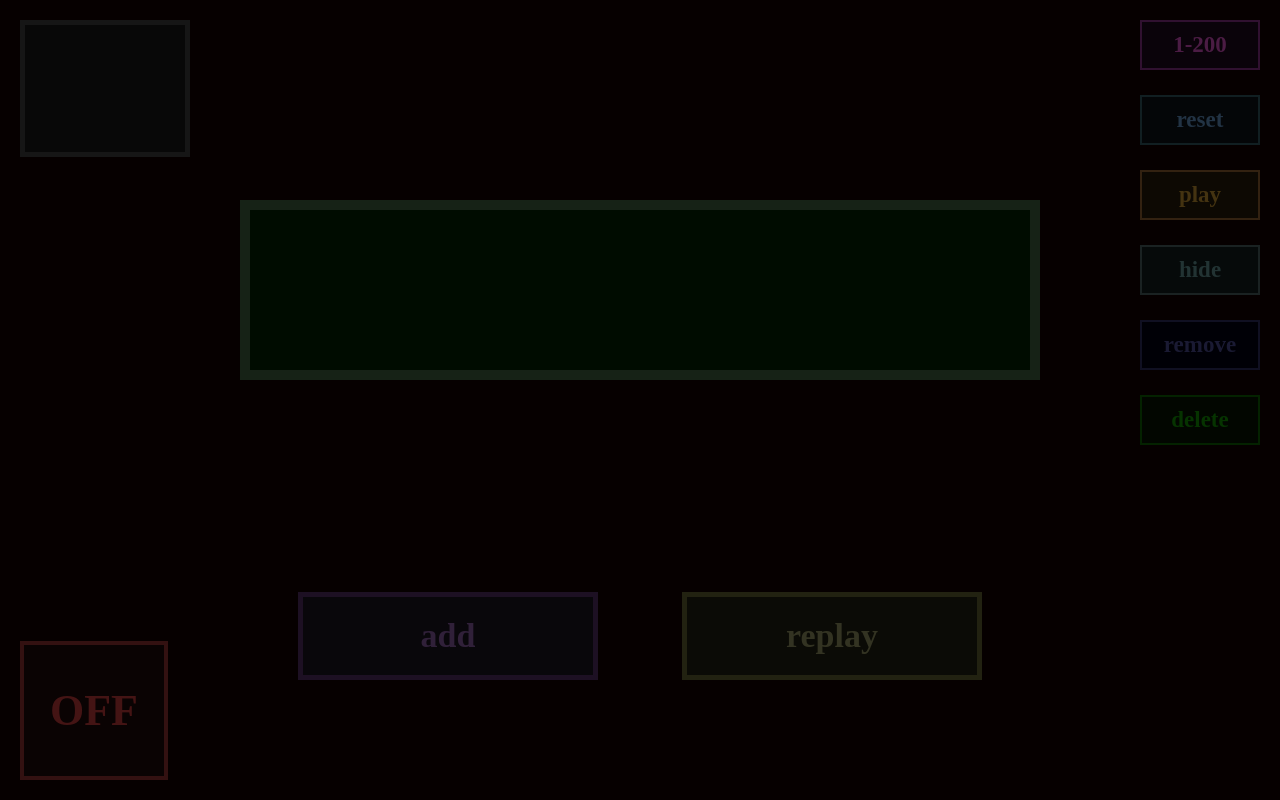
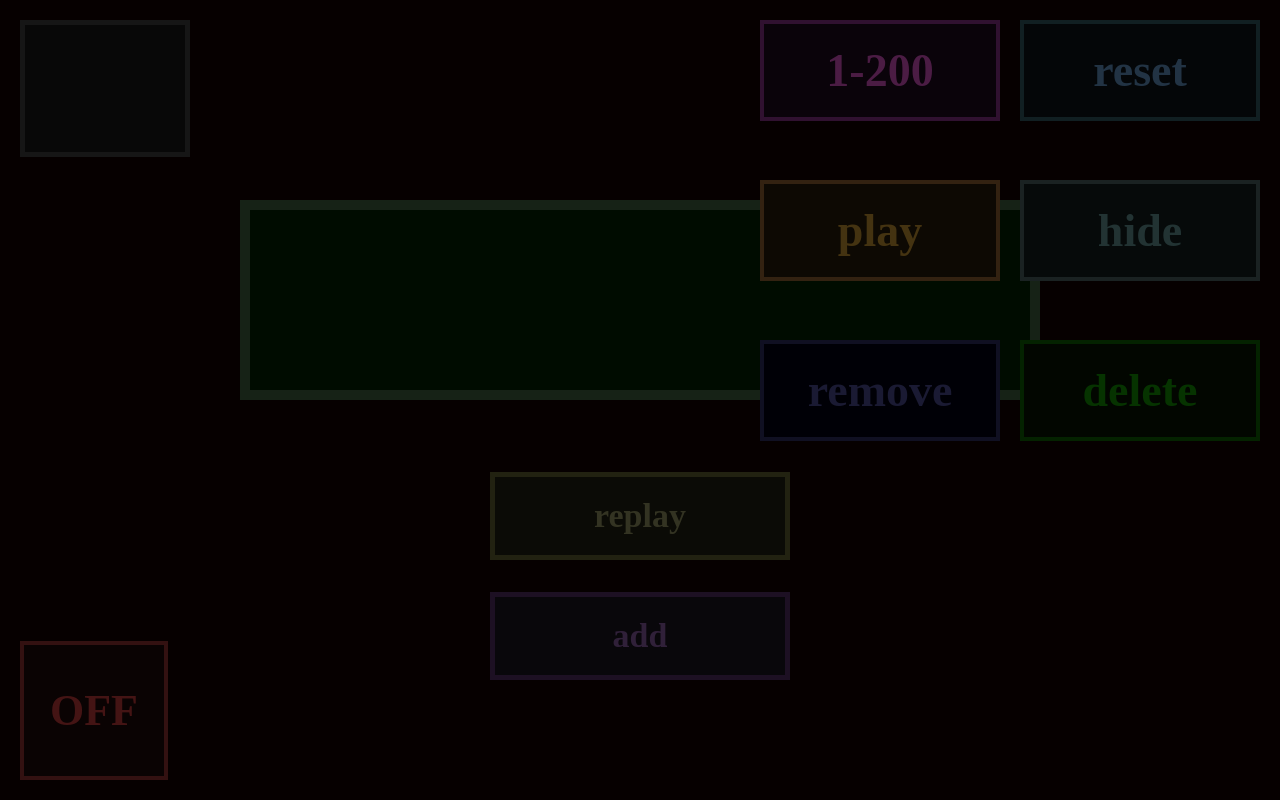
Before and after one commit to jphtml/a, a plain HTML site: page index.html in a window 1280 px wide. Drawn offline with Linux system fonts and the light colour scheme.

Commit message:
Add files via upload

```diff
--- a/styles/index.css
+++ b/styles/index.css
@@ -185,9 +185,31 @@ button:focus {outline:0;}
 	.del {top: calc(10px + 50px * 5)}
 }
 
-@media screen and (min-height: 800px) {
+@media screen and (min-height: 600px) {
 	.count {font-size: 68px; width: 160px; padding: 24px 0;}
 	.drp {font-size: 44px; width: 140px; padding: 40px 0;}
 	.fill {font-size: 44px; width: 140px; padding: 40px 0;}
 	.content {font-size: 44px; width: 140px; padding: 22px 0px;}
+	.f, .replay {left: 50%;}
+	.f {bottom: 15%;}
+	.replay {bottom: 30%;}
+	.rnd {bottom: 50%;}
+
+	.sw, .r, .play, .show, .remove, .del {
+		border-width: 4px;
+		border-style: solid;
+		position: fixed;
+		font-size: 46px;
+		padding: 20px 0px;
+		right: 20px;
+		width: 240px;
+	}
+	.sw, .play, .remove {right: 280px;}
+	.sw {top: 20px}
+	.r {top: 20px}
+	.play {top: calc(20px + 160px)}
+	.show {top: calc(20px + 160px)}
+	.remove {top: calc(20px + 160px * 2)}
+	.del {top: calc(20px + 160px * 2)}
 }
+z
```
